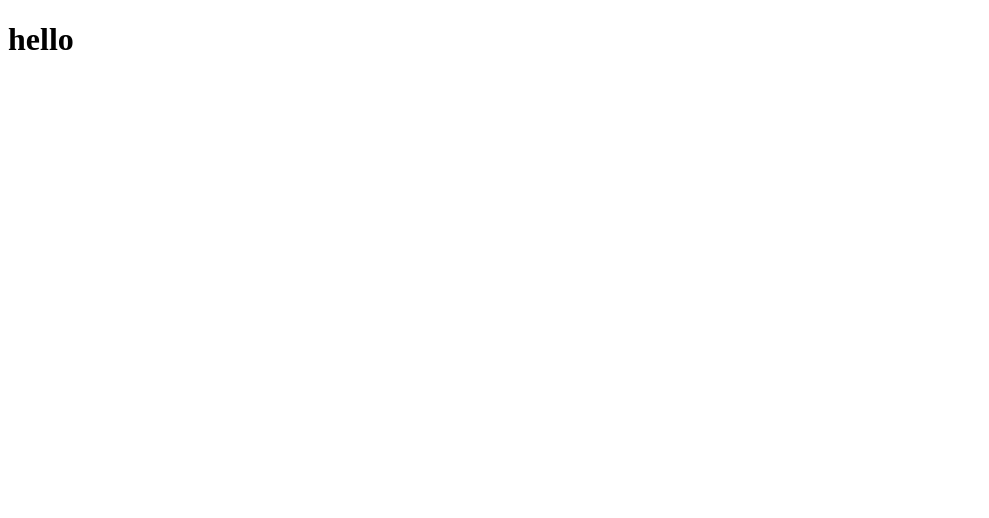
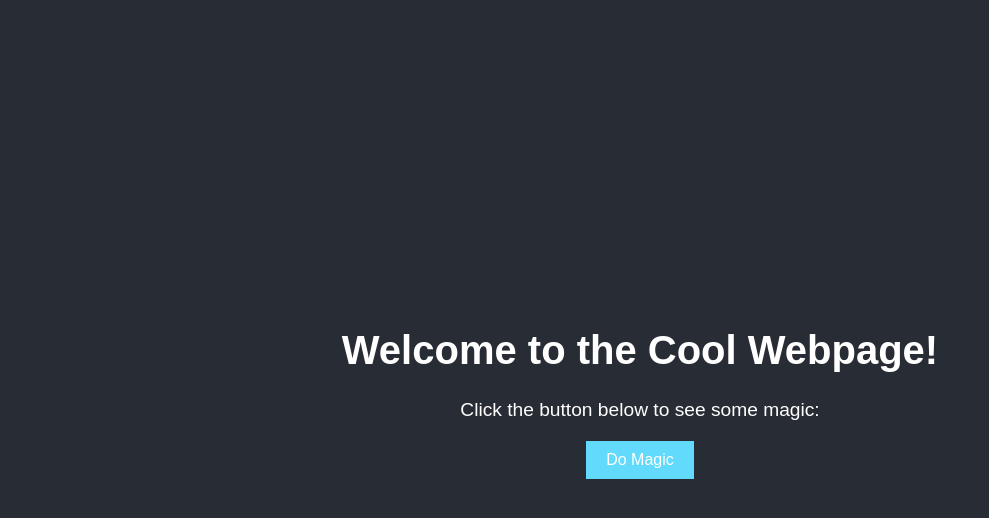
Before and after one commit to rakib-siddiki/Serving-StaticFile-In-ExpressJs, a website: page public/index.html in a window 1280 px wide. Shown: the whole page, without its empty margins (0-989 px from the left). Drawn offline with Linux system fonts and the light colour scheme.

Commit message:
design added

```diff
--- a/public/index.html
+++ b/public/index.html
@@ -3,9 +3,16 @@
 <head>
     <meta charset="UTF-8">
     <meta name="viewport" content="width=device-width, initial-scale=1.0">
-    <title>static site from expressJS</title>
+    <link rel="stylesheet" href="style.css">
+    <title>Cool Webpage Render from backend</title>
 </head>
 <body>
-    <h1>hello</h1>
+    <div class="container">
+        <h1>Welcome to the Cool Webpage!</h1>
+        <p>Click the button below to see some magic:</p>
+        <button class="magicButton">Do Magic</button>
+        <p class="magicText"></p>
+    </div>
+    <script src="script.js"></script>
 </body>
 </html>
--- a/public/script.js
+++ b/public/script.js
@@ -0,0 +1,10 @@
+const magicButton = document.querySelector(".magicButton");
+
+magicButton.addEventListener("click", function () {
+  const magicText = document.querySelector(".magicText");
+  const messages = ["Abracadabra!☠️", "Voila!😉", "Presto!🤨", "Shazam!🤪", "Ta-da!😁"];
+
+  // Display a random magic message
+  const randomIndex = Math.floor(Math.random() * messages.length);
+  magicText.textContent = messages[randomIndex];
+});
--- a/public/style.css
+++ b/public/style.css
@@ -0,0 +1,44 @@
+body {
+    font-family: 'Arial', sans-serif;
+    margin: 0;
+    padding: 0;
+    display: flex;
+    align-items: center;
+    justify-content: center;
+    height: 100vh;
+    background-color: #282c35;
+    color: #ffffff;
+}
+
+.container {
+    text-align: center;
+}
+
+h1 {
+    font-size: 2.5em;
+}
+
+p {
+    font-size: 1.2em;
+    margin-bottom: 20px;
+}
+
+button {
+    padding: 10px 20px;
+    font-size: 1em;
+    background-color: #61dafb;
+    color: #ffffff;
+    border: none;
+    cursor: pointer;
+    transition: background-color 0.3s;
+}
+
+button:hover {
+    background-color: #4fa3d1;
+}
+
+#magicText {
+    font-size: 1.5em;
+    font-weight: bold;
+    color: #ffcc00;
+}
```
Also changed, not shown: index.js (+4 -4 lines).
